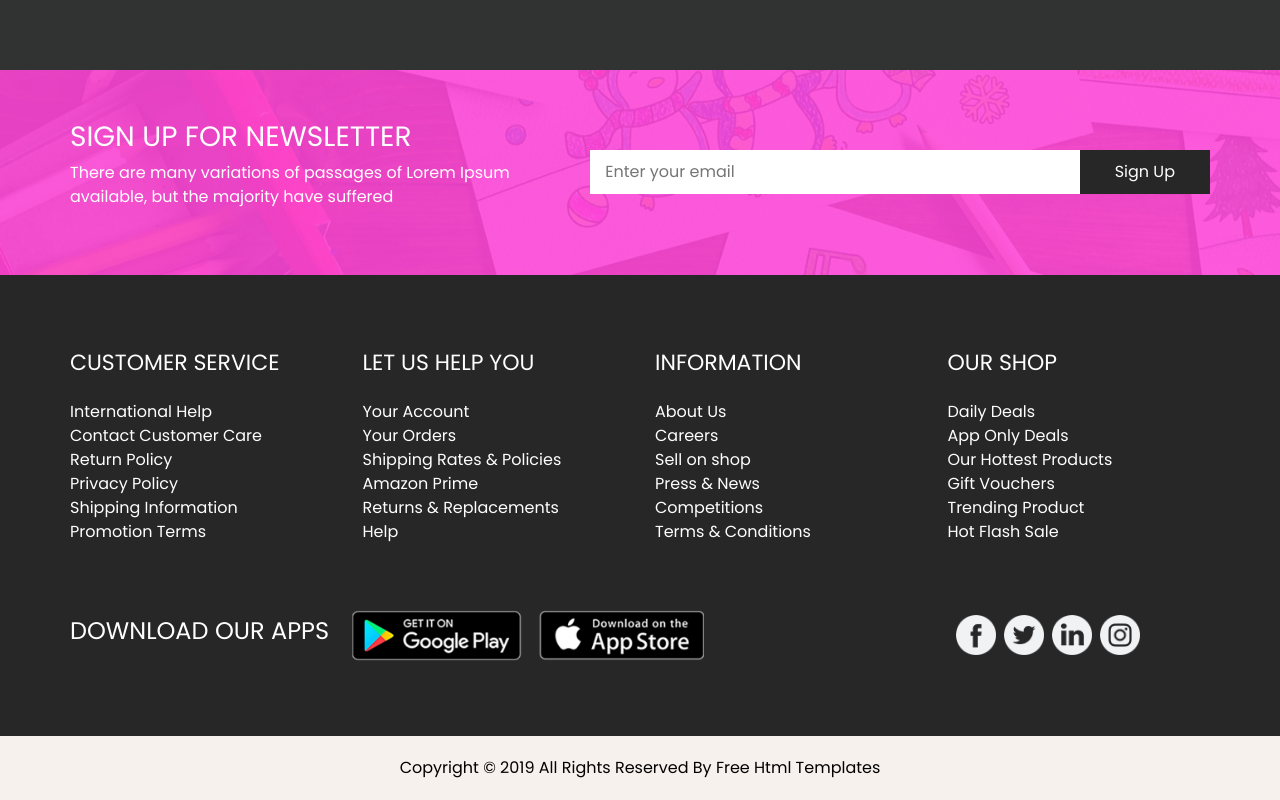
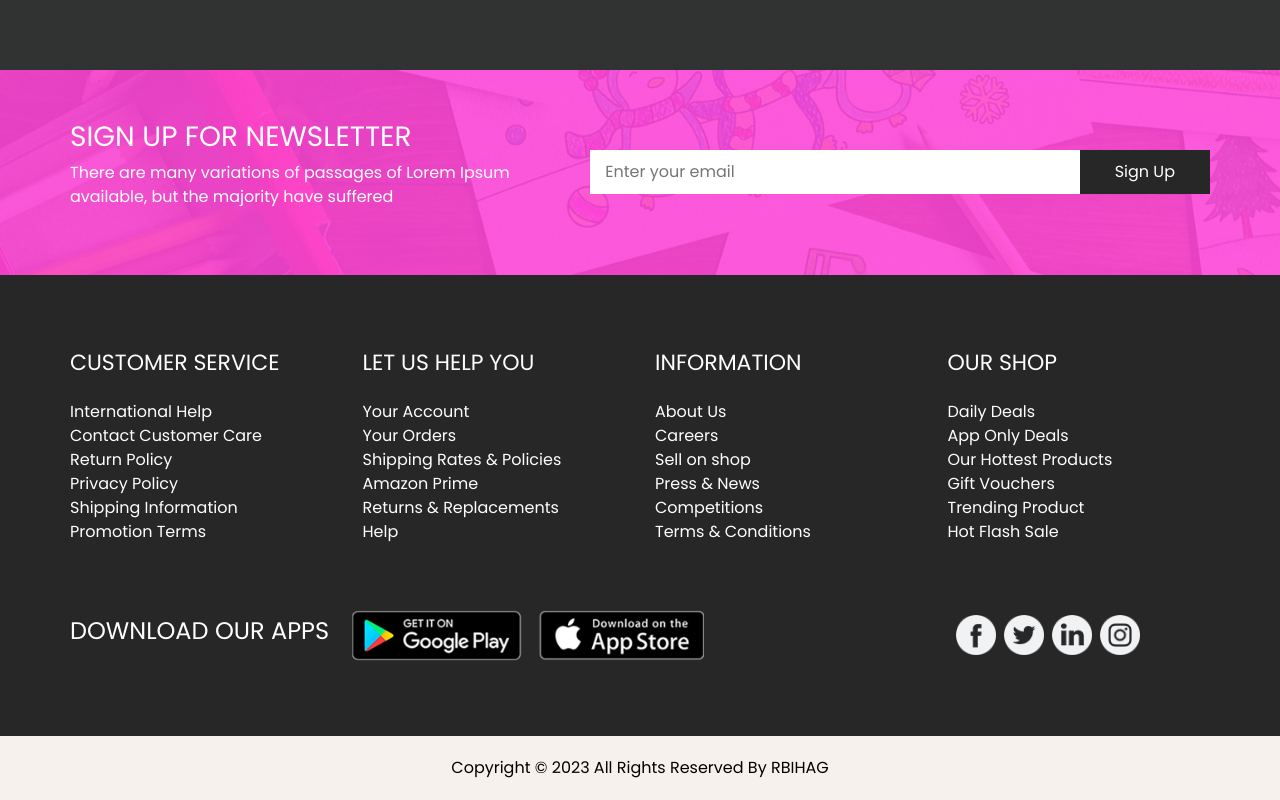
Before and after one commit to Rbihag/e-commerce, a plain HTML site: page index.html in a window 1280 px wide. Shown: the part 4367-5167 px from the top of the page. Drawn offline with nearby package versions, Linux system fonts and the light colour scheme.

Commit message:
Add files via upload
update contents

```diff
--- a/index.html
+++ b/index.html
@@ -954,8 +954,8 @@
   <!-- footer section -->
   <section class="container-fluid footer_section">
     <p>
-      Copyright &copy; 2019 All Rights Reserved By
-      <a href="https://html.design/">Free Html Templates</a>
+      Copyright &copy; 2023 All Rights Reserved By
+      <a href="https://html.design/">RBIHAG</a>
     </p>
   </section>
   <!-- footer section -->
```
Also changed, not shown: product.html (+6 -6 lines).
